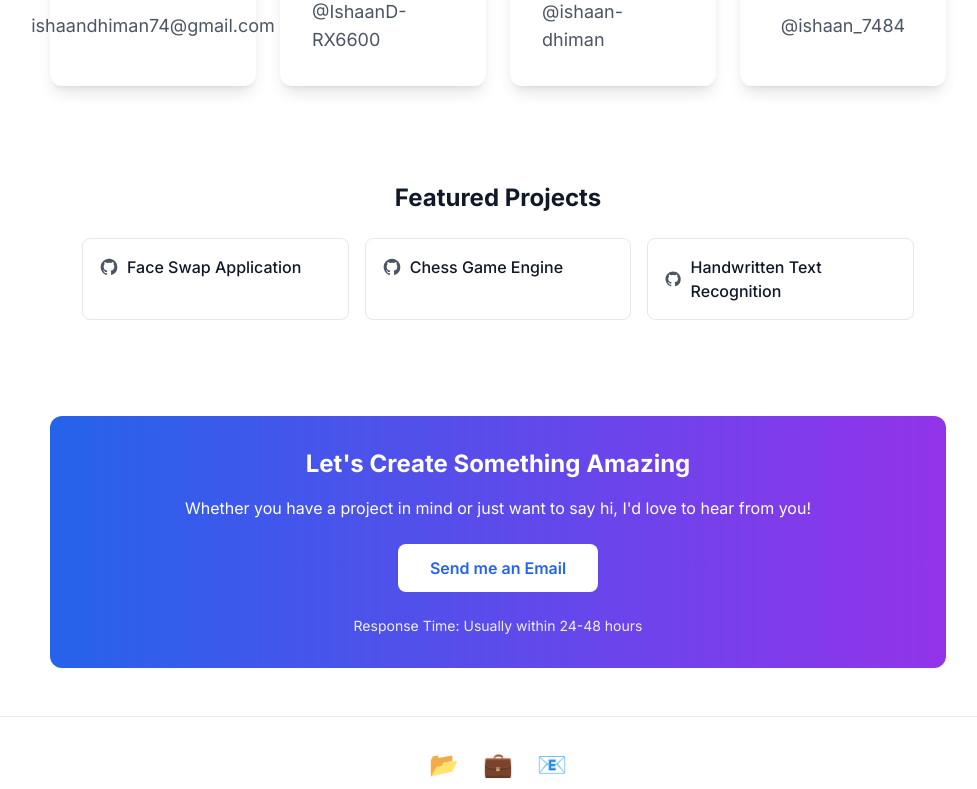
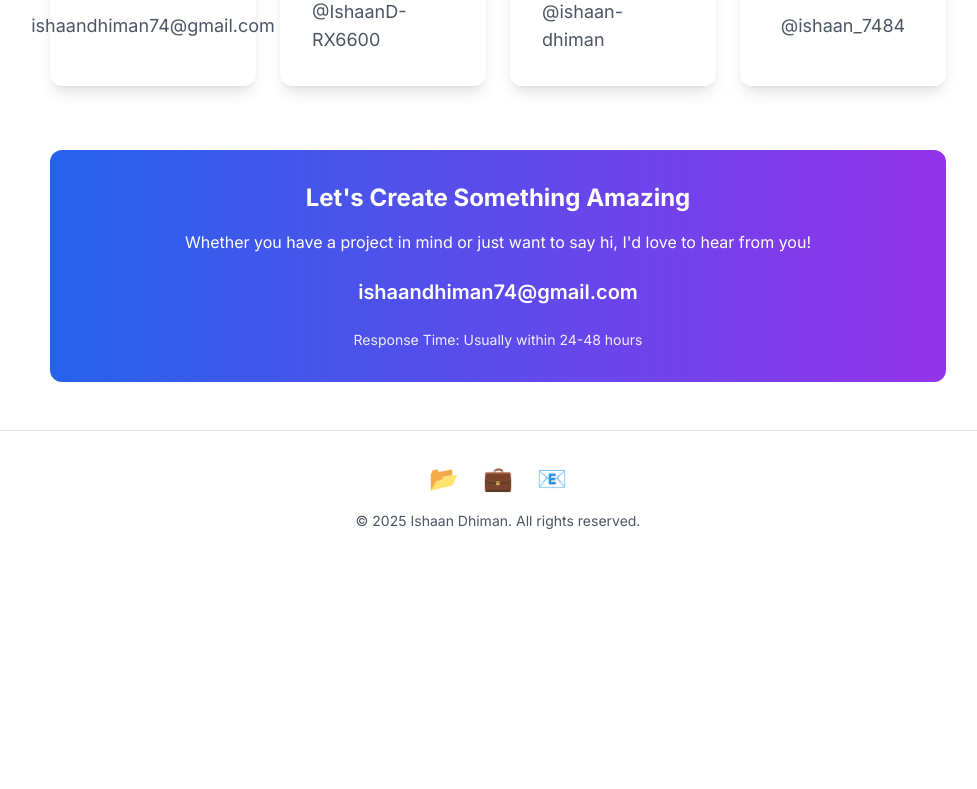
Before and after one commit to IshaanD-RX6600/IshaanDhiman, a Next.js app: page /contact in a window 1280 px wide. Shown: the part 455-1244 px from the top of the page, without its empty margins (142-1119 px from the left). After the commit the page ends 1018 px from the top, so only its background shows below. Built offline with nearby package versions, Linux system fonts and the light colour scheme.

Commit message:
Remove featured repositories section and simplify email contact display on contact page

```diff
--- a/src/app/contact/page.tsx
+++ b/src/app/contact/page.tsx
@@ -34,21 +34,6 @@ export default function ContactPage() {
     }
   ];
 
-  const featuredRepos = [
-    {
-      name: "Face Swap Application",
-      url: "https://github.com/IshaanD-RX6600/Face-Swap"
-    },
-    {
-      name: "Chess Game Engine",
-      url: "https://github.com/IshaanD-RX6600/Playing-around-with-chess"
-    },
-    {
-      name: "Handwritten Text Recognition",
-      url: "https://github.com/IshaanD-RX6600/Handwritten-to-text"
-    }
-  ];
-
   return (
     <div className="min-h-screen py-12 px-4">
       <div className="max-w-4xl mx-auto">
@@ -79,41 +64,15 @@ export default function ContactPage() {
           ))}
         </div>
 
-        {/* Featured Repositories */}
-        <div className="bg-white dark:bg-gray-800 rounded-xl p-8 mb-16">
-          <h2 className="text-2xl font-bold mb-6 text-center">Featured Projects</h2>
-          <div className="grid grid-cols-1 sm:grid-cols-3 gap-4">
-            {featuredRepos.map((repo, index) => (
-              <a
-                key={index}
-                href={repo.url}
-                target="_blank"
-                rel="noopener noreferrer"
-                className="p-4 border border-gray-200 dark:border-gray-700 rounded-lg hover:bg-gray-50 dark:hover:bg-gray-700 transition-colors"
-              >
-                <div className="flex items-center">
-                  <svg className="w-5 h-5 mr-2 text-gray-600 dark:text-gray-400" fill="currentColor" viewBox="0 0 24 24">
-                    <path fillRule="evenodd" d="M12 2C6.477 2 2 6.484 2 12.017c0 4.425 2.865 8.18 6.839 9.504.5.092.682-.217.682-.483 0-.237-.008-.868-.013-1.703-2.782.605-3.369-1.343-3.369-1.343-.454-1.158-1.11-1.466-1.11-1.466-.908-.62.069-.608.069-.608 1.003.07 1.531 1.032 1.531 1.032.892 1.53 2.341 1.088 2.91.832.092-.647.35-1.088.636-1.338-2.22-.253-4.555-1.113-4.555-4.951 0-1.093.39-1.988 1.029-2.688-.103-.253-.446-1.272.098-2.65 0 0 .84-.27 2.75 1.026A9.564 9.564 0 0112 6.844c.85.004 1.705.115 2.504.337 1.909-1.296 2.747-1.027 2.747-1.027.546 1.379.202 2.398.1 2.651.64.7 1.028 1.595 1.028 2.688 0 3.848-2.339 4.695-4.566 4.943.359.309.678.92.678 1.855 0 1.338-.012 2.419-.012 2.747 0 .268.18.58.688.482A10.019 10.019 0 0022 12.017C22 6.484 17.522 2 12 2z" clipRule="evenodd" />
-                  </svg>
-                  <span className="font-medium">{repo.name}</span>
-                </div>
-              </a>
-            ))}
-          </div>
-        </div>
-
         {/* Additional Information */}
         <div className="bg-gradient-to-r from-blue-600 to-purple-600 text-white rounded-xl p-8 text-center">
           <h2 className="text-2xl font-bold mb-4">Let's Create Something Amazing</h2>
           <p className="mb-6">
             Whether you have a project in mind or just want to say hi, I'd love to hear from you!
           </p>
-          <a
-            href="mailto:ishaandhiman74@gmail.com"
-            className="inline-block bg-white text-blue-600 font-semibold py-3 px-8 rounded-lg hover:bg-opacity-90 transition-all duration-300 mb-6"
-          >
-            Send me an Email
-          </a>
+          <p className="text-xl font-semibold mb-6">
+            ishaandhiman74@gmail.com
+          </p>
           <p className="text-sm opacity-90">
             Response Time: Usually within 24-48 hours
           </p>
```
